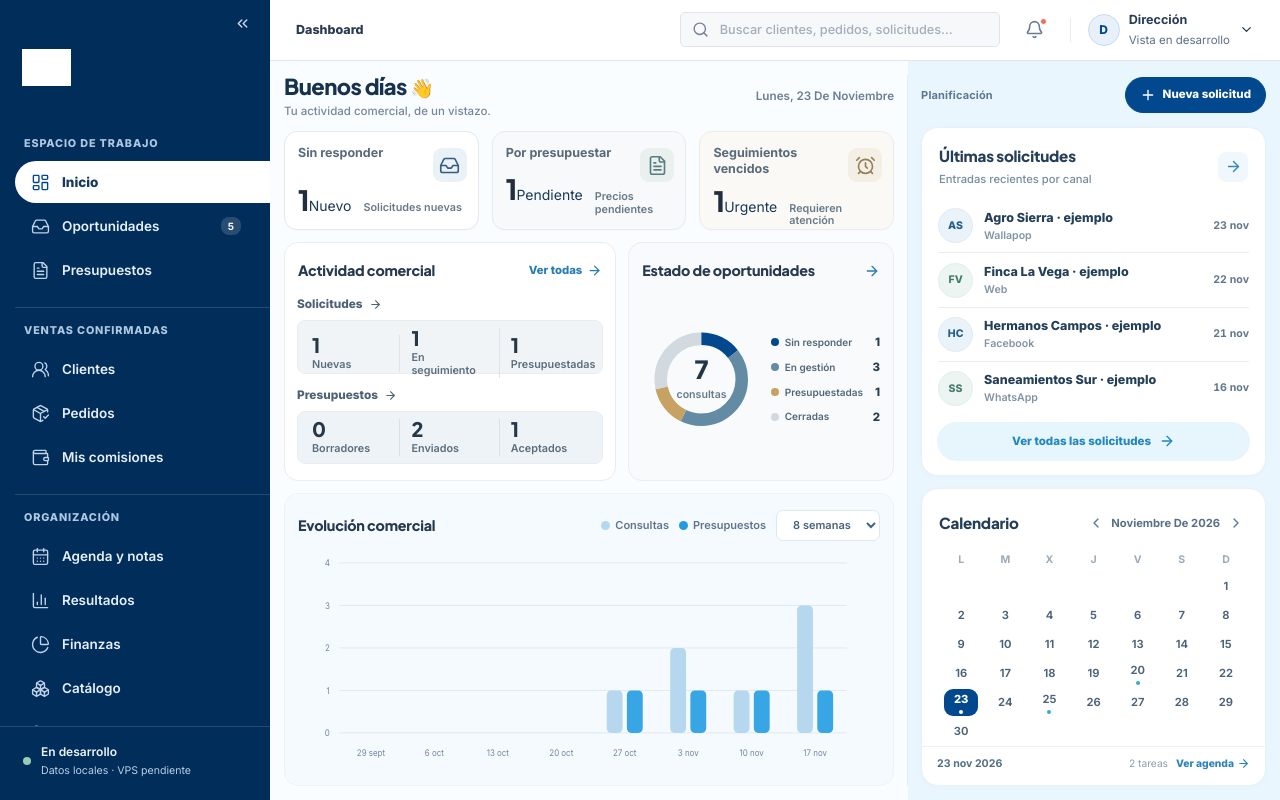
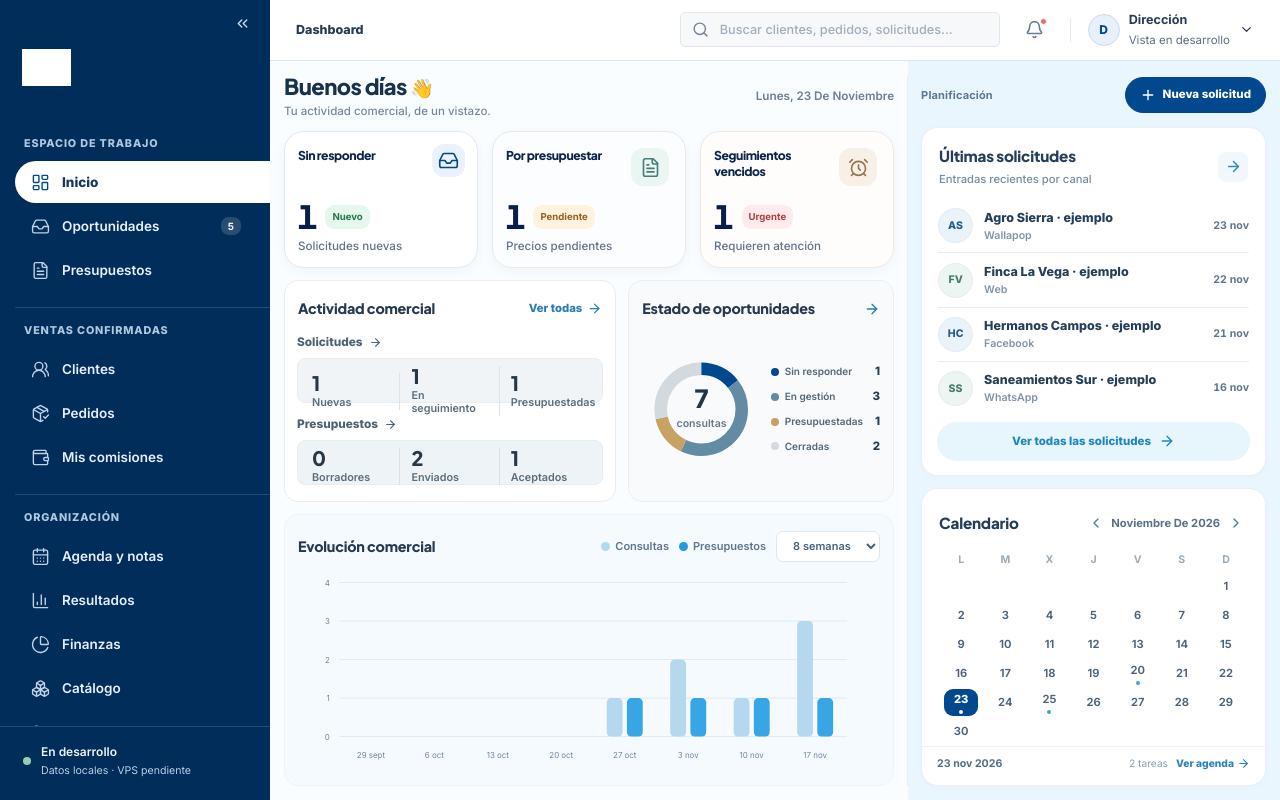
Before and after one commit to juanjogamero/depofibra-crm, a React (Vite) app: page /#/ in a window 1280 px wide. Built offline with nearby package versions, Linux system fonts and the light colour scheme; grey boxes are pictures that could not be loaded.

Commit message:
style(dashboard): KPIs premium de referencia aprobada

```diff
--- a/src/dashboard-hr.css
+++ b/src/dashboard-hr.css
@@ -908,3 +908,143 @@
   .dashboard-hr .hr-stat,.dashboard-hr .hr-side-top>a,.dashboard-hr .hr-recent-row,
   .dashboard-hr .hr-calendar-day { transition:none !important; }
 }
+
+/* REG-0082 · KPI aprobadas visualmente por Dirección (referencia SaaS premium).
+   El diseño se integra en la cuadrícula real; no se reutiliza la imagen.
+   Estados calculados desde los conteos, nunca porcentajes o tendencias ficticias. */
+.dashboard-hr .hr-main-column {
+  grid-template-rows:46px 145px minmax(216px,.99fr) minmax(232px,1.21fr);
+}
+.dashboard-hr .hr-stats {
+  gap:14px;
+  align-items:stretch;
+}
+.dashboard-hr .hr-stat {
+  gap:8px;
+  justify-content:space-between;
+  padding:19px 20px 18px;
+  border:1px solid #e2e9f1;
+  border-radius:20px;
+  background:#fff;
+  box-shadow:0 3px 12px rgba(0,45,89,.045);
+  color:#081f46;
+  transition:border-color .18s ease,box-shadow .18s ease,transform .18s ease;
+}
+.dashboard-hr .hr-stat-blue { background:#ffffff; }
+.dashboard-hr .hr-stat-cyan { background:#fcfdfe; border-color:#e3ebef; }
+.dashboard-hr .hr-stat-amber { background:#fffdfb; border-color:#eee9e3; }
+.dashboard-hr .hr-stat:hover,
+.dashboard-hr .hr-stat:focus-visible,
+.dashboard-hr .hr-stat-cyan:hover,
+.dashboard-hr .hr-stat-cyan:focus-visible,
+.dashboard-hr .hr-stat-amber:hover,
+.dashboard-hr .hr-stat-amber:focus-visible {
+  background:#fff;
+  border-color:#bad0e3;
+  box-shadow:0 6px 18px rgba(0,45,89,.075);
+  transform:translateY(-1px);
+}
+.dashboard-hr .hr-stat-label {
+  max-width:calc(100% - 43px);
+  color:#0c254d;
+  font-family:"Plus Jakarta Sans",Inter,sans-serif;
+  font-size:13.4px;
+  font-weight:750;
+  line-height:1.32;
+  letter-spacing:-.035em;
+}
+.dashboard-hr .hr-stat-icon,
+.dashboard-hr .hr-stat-cyan .hr-stat-icon,
+.dashboard-hr .hr-stat-amber .hr-stat-icon {
+  top:16px;
+  right:16px;
+  display:grid;
+  width:38px;
+  height:38px;
+  border-radius:12px;
+}
+.dashboard-hr .hr-stat-blue .hr-stat-icon { color:#01488e; background:#e9f2fe; }
+.dashboard-hr .hr-stat-cyan .hr-stat-icon { color:#447d79; background:#eaf6f1; }
+.dashboard-hr .hr-stat-amber .hr-stat-icon { color:#977450; background:#f8f0e6; }
+.dashboard-hr .hr-stat-bottom {
+  display:flex;
+  flex-direction:column;
+  align-items:flex-start;
+  justify-content:flex-end;
+  gap:6px;
+  min-width:0;
+}
+.dashboard-hr .hr-stat-numberline {
+  display:flex;
+  align-items:center;
+  gap:10px;
+  min-width:0;
+}
+.dashboard-hr .hr-stat-bottom strong {
+  color:#071f49;
+  font-family:"Plus Jakarta Sans",Inter,sans-serif;
+  font-size:35px;
+  line-height:.99;
+  font-weight:800;
+  letter-spacing:-.055em;
+  font-variant-numeric:tabular-nums;
+}
+.dashboard-hr .hr-stat-badge {
+  display:inline-flex;
+  align-items:center;
+  min-height:24px;
+  padding:4px 9px;
+  border-radius:9px;
+  background:#e6f8ed;
+  color:#227947;
+  font:700 10.4px/1.15 Inter,sans-serif;
+  white-space:nowrap;
+}
+.dashboard-hr .hr-stat-cyan .hr-stat-badge { background:#fff3e0; color:#98601b; }
+.dashboard-hr .hr-stat-amber .hr-stat-badge { background:#ffebec; color:#b13e43; }
+.dashboard-hr .hr-stat-clear .hr-stat-badge { background:#edf2f6; color:#597083; }
+.dashboard-hr .hr-stat-bottom small,
+.dashboard-hr .hr-stat-amber .hr-stat-bottom small {
+  color:#61738a;
+  font:500 11.6px/1.25 Inter,sans-serif;
+  white-space:normal;
+}
+@media (max-width:1470px) and (min-width:1241px) {
+  .dashboard-hr .hr-main-column {
+    grid-template-rows:44px 137px minmax(215px,.98fr) minmax(232px,1.2fr);
+  }
+  .dashboard-hr .hr-stat { padding:15px 13px 14px; }
+  .dashboard-hr .hr-stat-label { font-size:12.2px; }
+  .dashboard-hr .hr-stat-icon { top:12px; right:12px; width:33px; height:33px; }
+  .dashboard-hr .hr-stat-bottom strong { font-size:32px; }
+  .dashboard-hr .hr-stat-badge { font-size:9.6px; padding:4px 7px; }
+}
+@media (max-width:1240px) and (min-width:761px) {
+  .dashboard-hr .hr-main-column { grid-template-rows:50px 150px 240px 310px; }
+}
+@media (max-width:760px) {
+  .dashboard-hr .hr-stats { min-height:0; }
+  .dashboard-hr .hr-stat { min-height:134px; }
+}
+@media (max-width:680px) {
+  .dashboard-hr .hr-stats { grid-template-columns:1fr; gap:10px; }
+  .dashboard-hr .hr-stat {
+    min-height:125px;
+    padding:16px 19px 15px;
+  }
+  .dashboard-hr .hr-stat-label { font-size:13.7px; }
+  .dashboard-hr .hr-stat-icon,
+  .dashboard-hr .hr-stat-cyan .hr-stat-icon,
+  .dashboard-hr .hr-stat-amber .hr-stat-icon {
+    top:15px; right:17px; display:grid; width:37px; height:37px;
+  }
+  .dashboard-hr .hr-stat-bottom { flex-direction:column; gap:5px; }
+  .dashboard-hr .hr-stat-bottom strong { font-size:34px; }
+  .dashboard-hr .hr-stat-bottom small { font-size:11.7px; }
+}
+@media (min-width:1241px) and (max-height:785px) {
+  .dashboard-hr .hr-main-column { grid-template-rows:48px 144px 242px 295px; }
+}
+@media (prefers-reduced-motion:reduce) {
+  .dashboard-hr .hr-stat { transform:none !important; transition:none !important; }
+}
```
